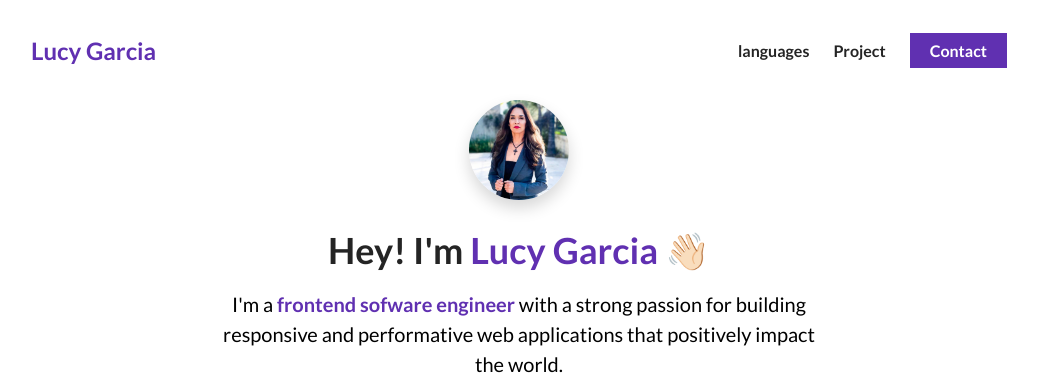
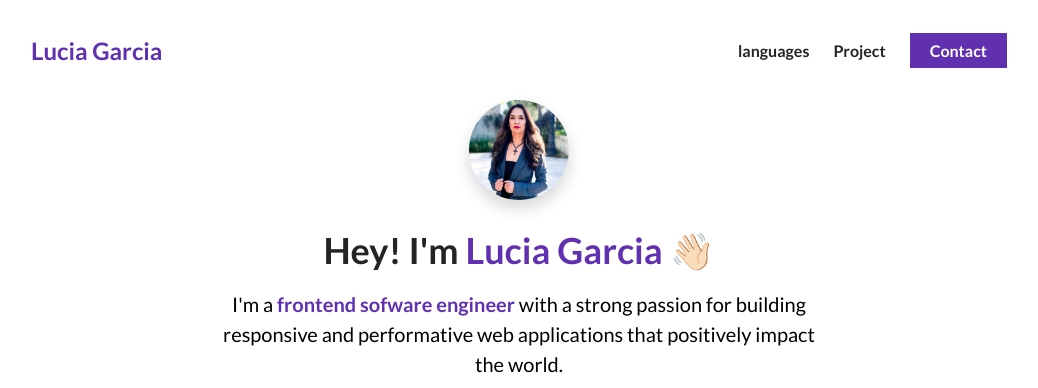
Before and after one commit to Lucy1919/Tutorial-Exportfolio, a plain HTML site: page index.html in a window 1280 px wide. Shown: the top 388 px of the page, without its empty margins (121-1159 px from the left). Drawn offline with Linux system fonts and the light colour scheme.

Commit message:
edited my name to birth name

```diff
--- a/index.html
+++ b/index.html
@@ -12,7 +12,7 @@
 
     <section id="about-me">
       <nav>
-        <div class="personal__logo">Lucy Garcia</div>
+        <div class="personal__logo">Lucia Garcia</div>
         <ul class="nav__link--list">
             <li>
                 <a href="" class="
@@ -43,7 +43,7 @@
                 <img src="./IMG_1372.JPG" class="about-me__picture" alt="Picture of Me">
                </figure>
                <h1 class="about-me__info--title">
-                Hey! I'm <span class="text--purple">Lucy Garcia</span> 👋🏻
+                Hey! I'm <span class="text--purple">Lucia Garcia</span> 👋🏻
                </h1>
                <p class="about-me__info--para">
                  I'm a <strong class="text--purple"> frontend sofware engineer</strong> with a strong passion for building responsive and performative web applications that positively impact the world.
@@ -113,7 +113,7 @@
             </li>
           </ul>
         </div>
-      </div>container
+      </div>
     </section>
   </body>
 </html>
```
